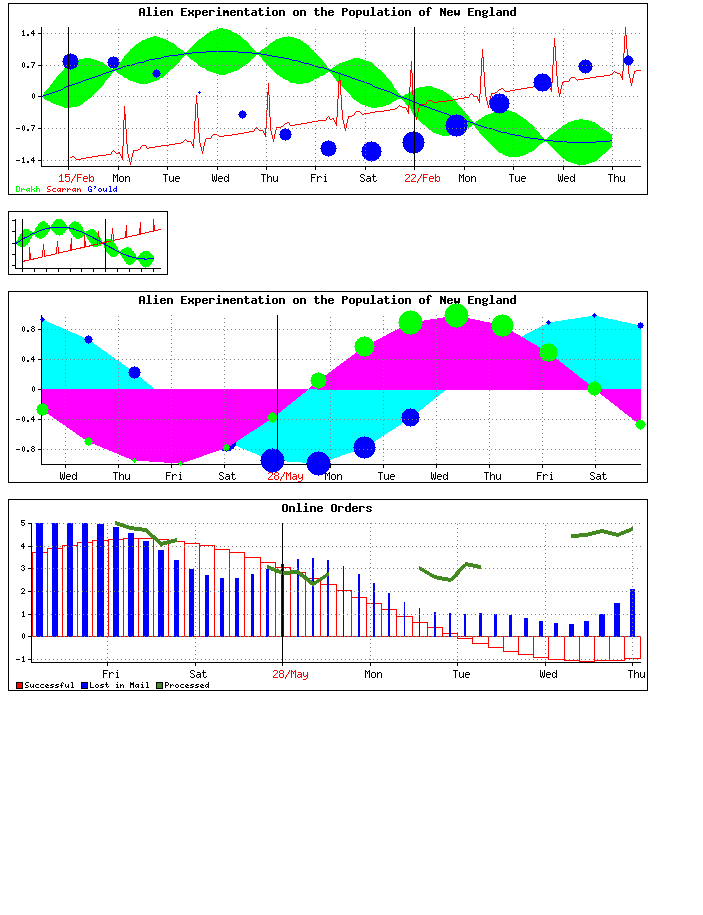
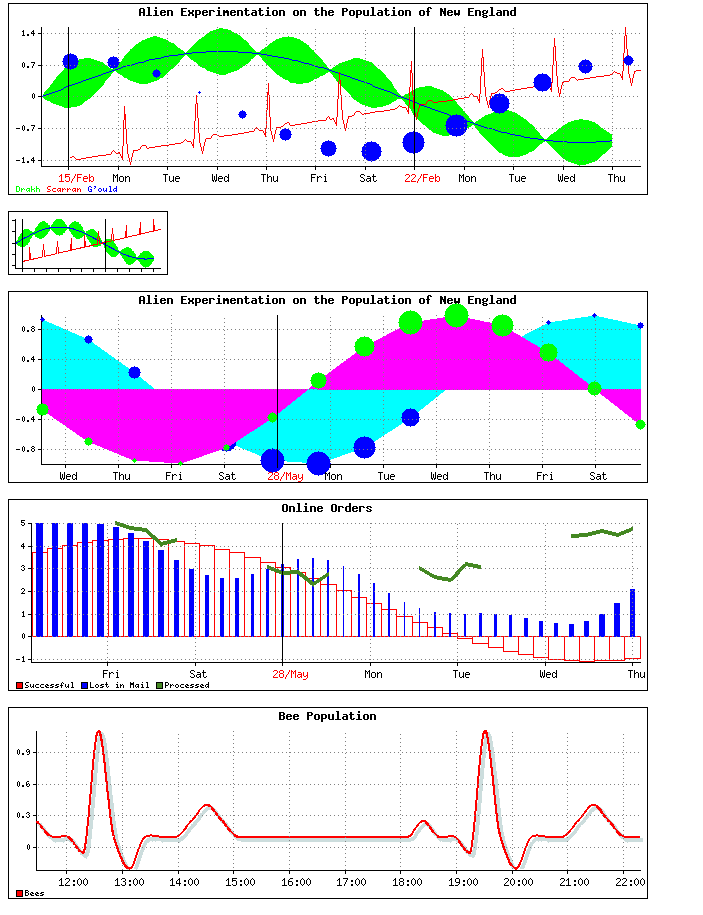
Before and after one commit to gitpan/Chart-Strip, a plain HTML site: page eg/index.html in a window 1280 px wide. Shown: the part 213-1128 px from the top of the page, without its empty margins (0-703 px from the left). Before the commit the page ends 920 px from the top, so only its background shows below. Drawn offline with Linux system fonts and the light colour scheme.

Commit message:
Import of JAW/Chart-Strip-1.07 from CPAN.
gitpan-cpan-distribution: Chart-Strip
gitpan-cpan-version:      1.07
gitpan-cpan-path:         JAW/Chart-Strip-1.07.tar.gz
gitpan-cpan-author:       JAW
gitpan-cpan-maturity:     released

```diff
--- a/eg/index.html
+++ b/eg/index.html
@@ -7,6 +7,7 @@
 <IMG SRC="ex3.png"><P>
 <IMG SRC="ex4.png"><P>
 <IMG SRC="ex5.png"><P>
+<IMG SRC="ex6.png"><P>
 
 </BODY>
 </HTML>
```
Also changed, not shown: eg/ex6.png (added), 5 other files.
